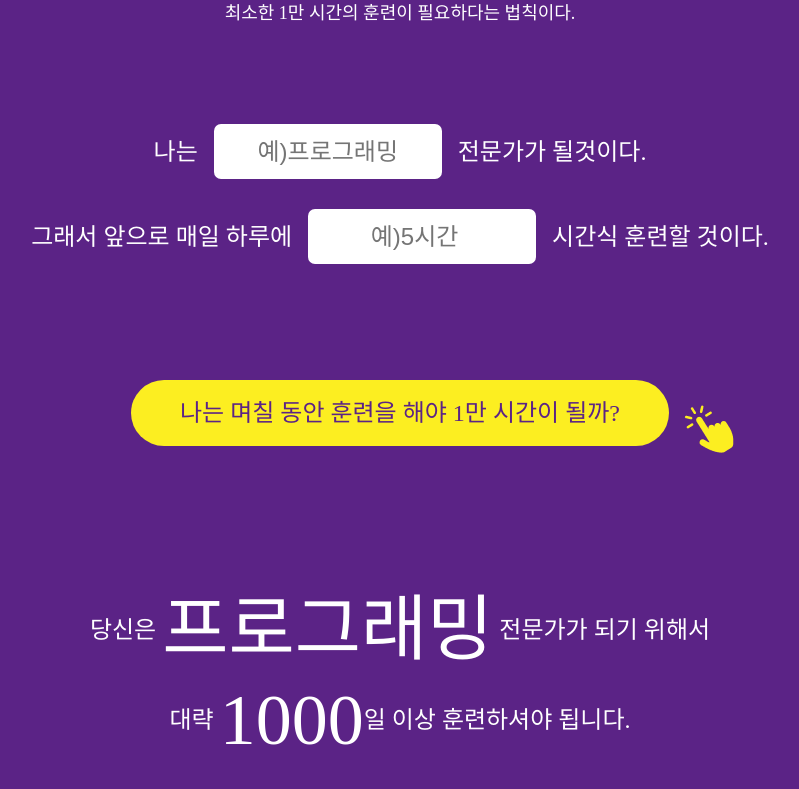
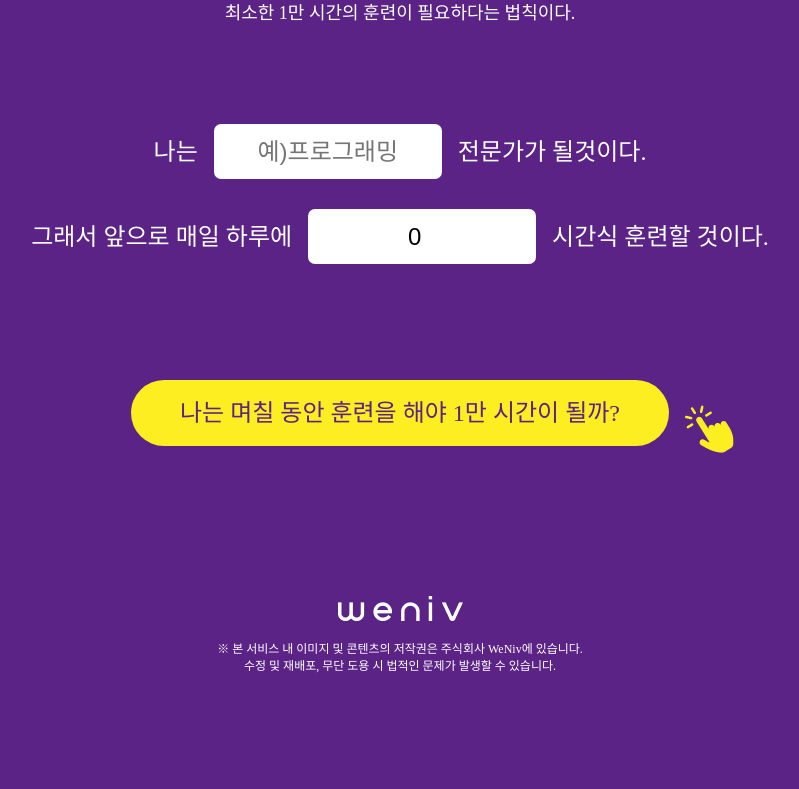
Before and after one commit to Forhye/ESTsoft_bootcamp-FE, a React (Create React App) app in the folder react/0822/react_10000/: page / in a window 1280 px wide. Shown: the part 611-1400 px from the top of the page, without its empty margins (240-1039 px from the left). Built offline with nearby package versions, Linux system fonts and the light colour scheme; a web font is replaced by a local one.

Commit message:
✅ update : Main 아래 부분을 숨겼다가 버튼을 누르면 계산하면서 랜더링 기능

```diff
--- a/react/0822/react_10000/src/components/Main/Main.jsx
+++ b/react/0822/react_10000/src/components/Main/Main.jsx
@@ -1,38 +1,66 @@
-import React from "react";
+import React, { useState } from "react";
 import "./Main.css";
 
-export default function Main() {
+export default function Main({ modalOpen }) {
+  const [field, setField] = useState("");
+  const [time, setTime] = useState(0);
+  const [day, setDay] = useState("");
+
+  const handleSubmit = (e) => {
+    e.preventDefault();
+
+    console.log(typeof time);
+
+    setDay(Math.ceil(10000 / Number(time)));
+  };
+
   return (
     <main>
-      <form className="cont-inp">
+      <form className="cont-inp" onSubmit={handleSubmit}>
         <p className="txt-wannabe">
-          나는 <input type="text" placeholder="예&#41;프로그래밍" required />{" "}
+          나는{" "}
+          <input
+            type="text"
+            placeholder="예&#41;프로그래밍"
+            required
+            value={field}
+            onChange={(e) => setField(e.target.value)}
+          />{" "}
           전문가가 될것이다.
         </p>
         <p className="txt-time">
           그래서 앞으로 매일 하루에{" "}
-          <input type="number" placeholder="예&#41;5시간" required /> 시간식
-          훈련할 것이다.
+          <input
+            type="number"
+            placeholder="예&#41;5시간"
+            required
+            value={time}
+            onChange={(e) => setTime(e.target.value)}
+          />{" "}
+          시간식 훈련할 것이다.
         </p>
         <button className="btn-exc" type="submit">
           나는 며칠 동안 훈련을 해야 1만 시간이 될까?
         </button>
       </form>
+
+      {day && (
         <section className="cont-result">
           <h2 className="blind">결과 확인</h2>
           <p className="txt-wannabe">
-          당신은 <strong>프로그래밍</strong> 전문가가 되기 위해서
+            당신은 <strong>{field}</strong> 전문가가 되기 위해서
           </p>
           <p className="txt-time">
-          대략 <strong>1000</strong>일 이상 훈련하셔야 됩니다.
+            대략 <strong>{day}</strong>일 이상 훈련하셔야 됩니다.
           </p>
-        <button type="button" className="btn-go">
+          <button type="button" className="btn-go" onClick={modalOpen}>
             훈련하러가기 GO!GO!
           </button>
           <button type="button" className="btn-share">
             공유하기
           </button>
         </section>
+      )}
     </main>
   );
 }
```
Lines whose indentation alone changed are shown as unchanged.
